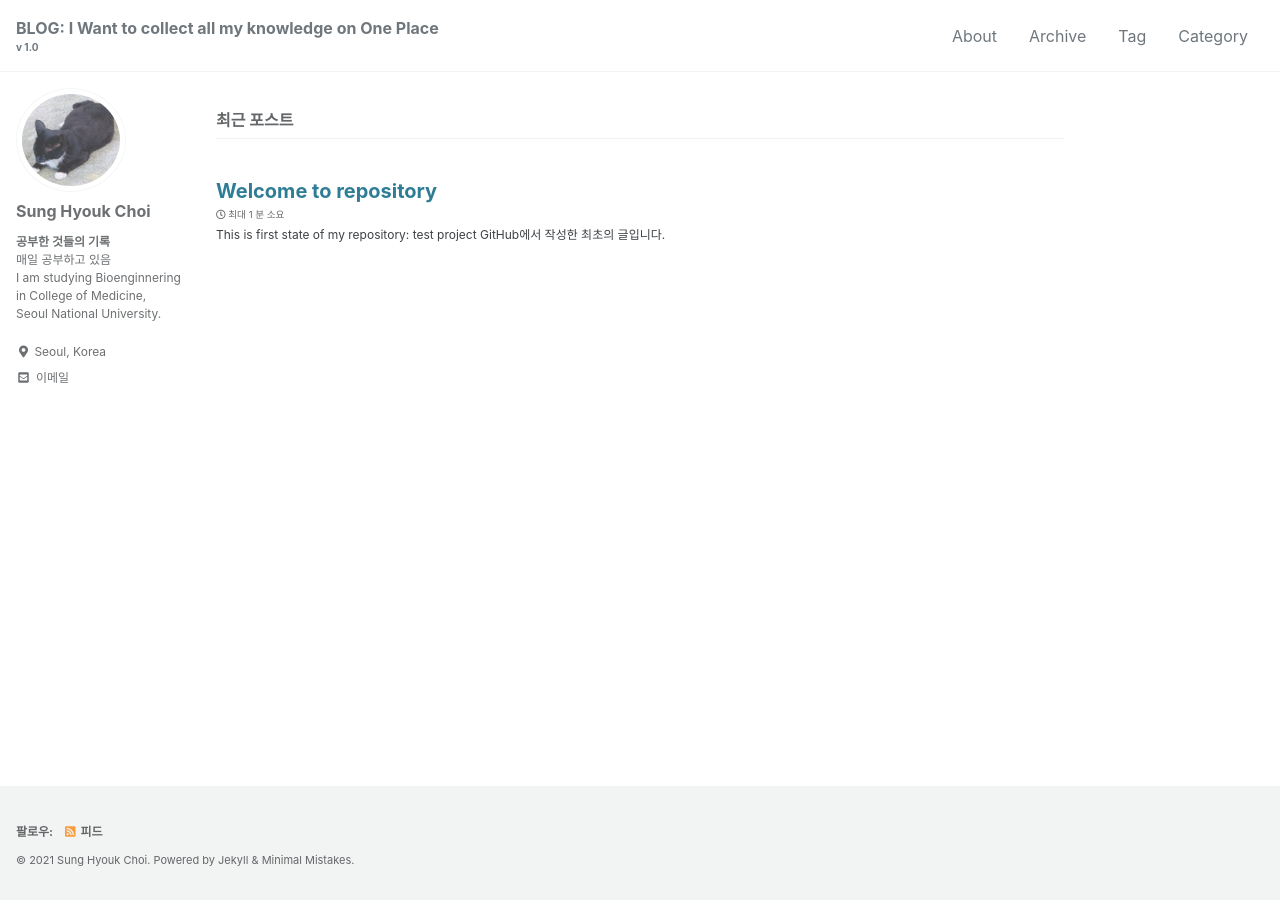
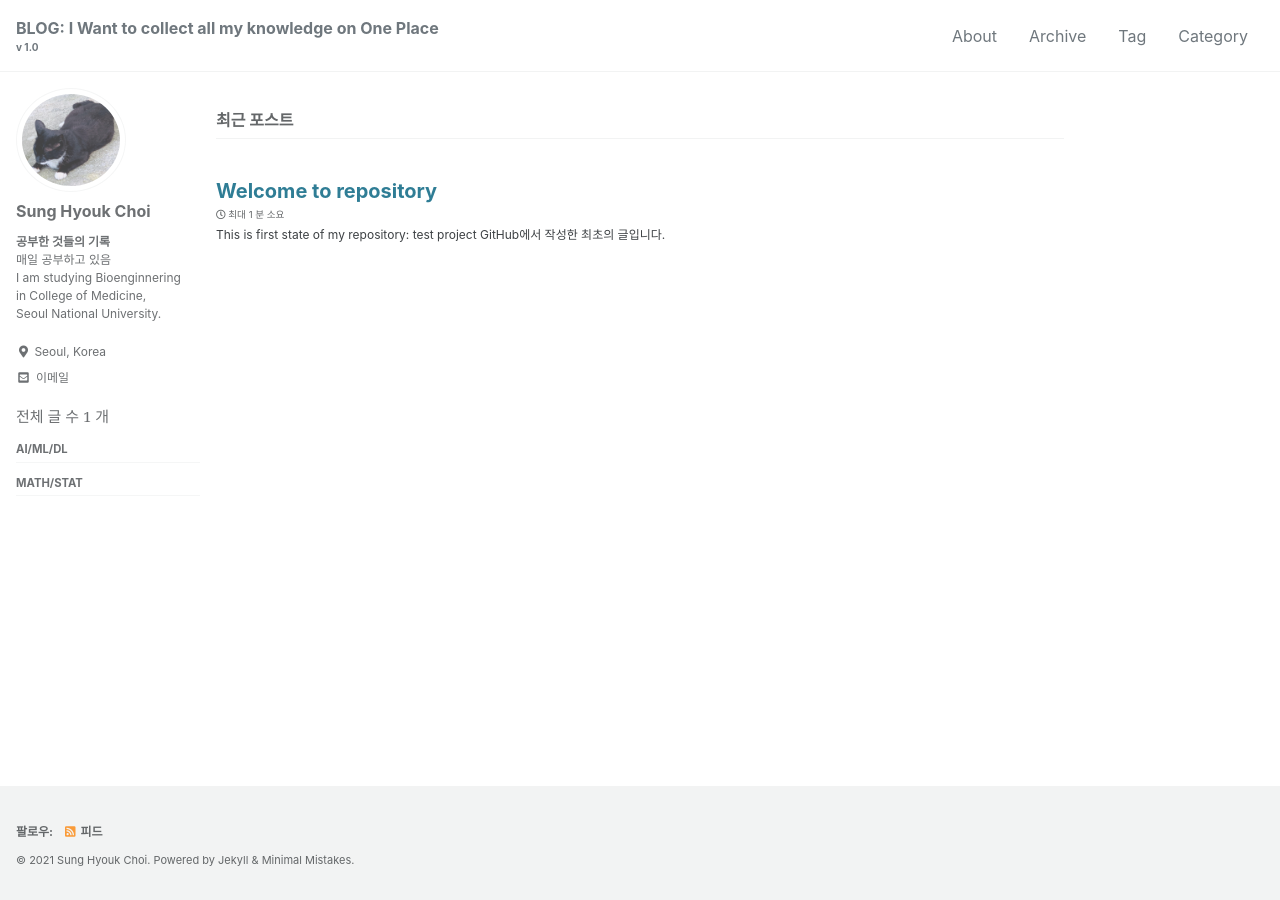
Before and after one commit to sunghyouk/sunghyouk.github.io, a Jekyll site: the page built from index.html, in a window 1280 px wide. Built offline with Jekyll 4.4.1, drawn with Linux system fonts in a browser that asks for light colours; cached includes are drawn as plain includes; the list of posts is cut into pages by our own code.

Commit message:
sidebar_making

```diff
--- a/_config.yml
+++ b/_config.yml
@@ -287,6 +287,7 @@ defaults:
       comments: # true
       share: true
       related: true
+      sidebar_main: true
   # _pages
   - scope:
       path: "_pages"
--- /dev/null
+++ b/_includes/nav_list_main
@@ -0,0 +1,57 @@
+<!--전체 글 수를 세기 위한 연산. sum 변수에 전체 글 수 저장-->
+
+{% assign sum = site.posts | size %}
+
+<nav class="nav__list">
+  <input id="ac-toc" name="accordion-toc" type="checkbox" />
+  <label for="ac-toc">{{ site.data.ui-text[site.locale].menu_label }}</label>
+  <ul class="nav__items" id="category_tag_menu">
+      <!--전체 글 수-->
+      <li>
+            <span style="font-family:'serif';">전체 글 수</style> <span style="font-family:'serif';">{{sum}}</style> <span style="font-family:'serif';">개</style>
+      </li>
+      <li>
+        <!--span 태그로 카테고리들을 크게 분류 ex) C/C++/C#-->
+        <span class="nav__sub-title">AI/ML/DL</span>
+            <!--ul 태그로 같은 카테고리들 모아둔 페이지들 나열-->
+            <ul>
+                <!--Cpp 카테고리 글들을 모아둔 페이지인 /categories/cpp 주소의 글로 링크 연결-->
+                <!--category[1].size 로 해당 카테고리를 가진 글의 개수 표시-->
+                {% for category in site.categories %}
+                    {% if category[0] == "AI" %}
+                        <li><a href="/categories/AI" class="">Artificial Intelligence ({{category[1].size}})</a></li>
+                    {% endif %}
+                {% endfor %}
+            </ul>
+            <ul>
+                {% for category in site.categories %}
+                    {% if category[0] == "ML" %}
+                        <li><a href="/categories/ML" class="">Machine Learning ({{category[1].size}})</a></li>
+                    {% endif %}
+                {% endfor %}
+            </ul>
+            <ul>
+                {% for category in site.categories %}
+                    {% if category[0] == "DL" %}
+                        <li><a href="/categories/DL" class="">Deep Learning ({{category[1].size}})</a></li>
+                    {% endif %}
+                {% endfor %}
+            </ul>
+        <span class="nav__sub-title">Math/Stat</span>
+            <ul>
+                {% for category in site.categories %}
+                    {% if category[0] == "MATH" %}
+                        <li><a href="/categories/MATH" class="">Mathematics ({{category[1].size}})</a></li>
+                    {% endif %}
+                {% endfor %}
+            </ul>
+            <ul>
+                {% for category in site.categories %}
+                    {% if category[0] == "STAT" %}
+                        <li><a href="/categories/STAT" class="">Statistics ({{category[1].size}})</a></li>
+                    {% endif %}
+                {% endfor %}
+            </ul>
+      </li>
+  </ul>
+</nav>
--- a/_includes/sidebar.html
+++ b/_includes/sidebar.html
@@ -15,5 +15,10 @@
       {% include nav_list nav=page.sidebar.nav %}
     {% endif %}
   {% endif %}
+
+  {% if page.sidebar_main %}
+    {% include nav_list_main %}
+  {% endif %}
+
   </div>
 {% endif %}
--- a/index.html
+++ b/index.html
@@ -1,4 +1,5 @@
 ---
 layout: home
+sidebar_main: true
 author_profile: true
 ---
```
Also changed, not shown: _pages/categories/category-AI.md (added, +10 -0 lines), _pages/categories/category-DL.md (added, +10 -0 lines), _pages/categories/category-MATH.md (added, +10 -0 lines), _pages/categories/category-ML.md (added, +10 -0 lines), _pages/categories/category-STAT.md (added, +10 -0 lines).
